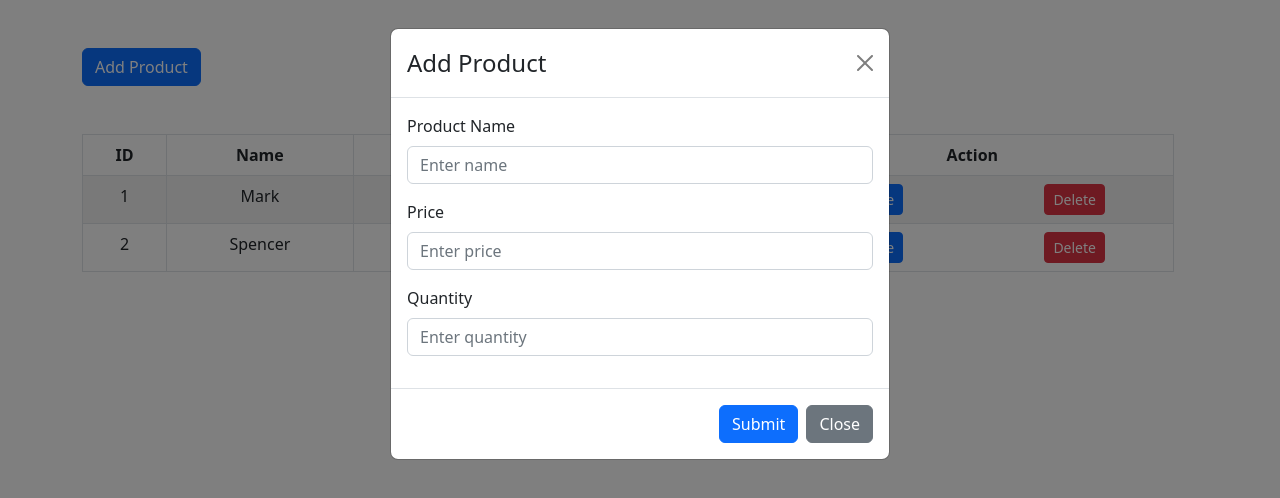
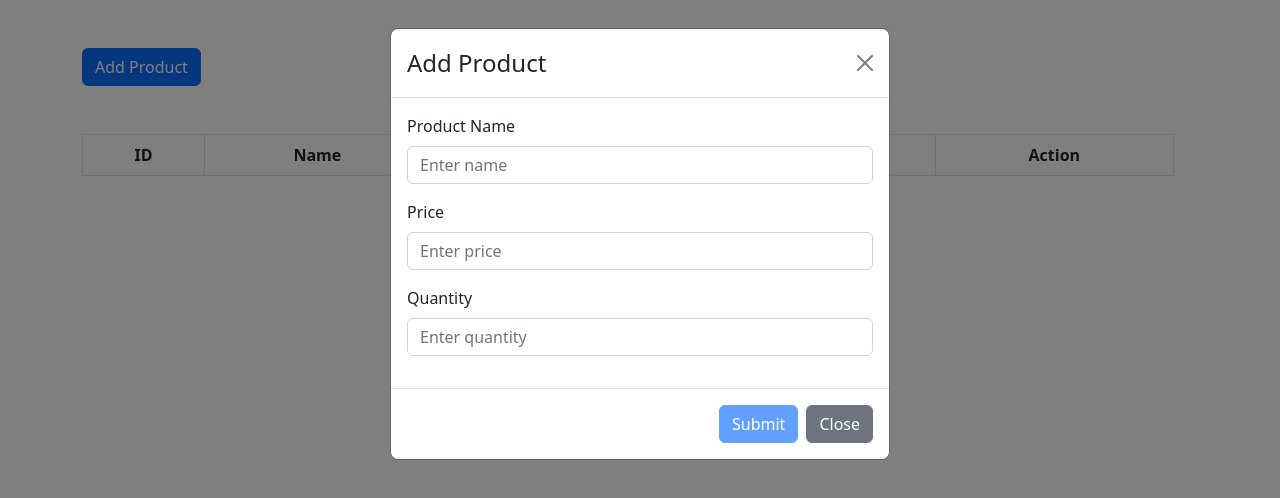
Before and after one commit to Opanpan/kucoin-app, a React (Create React App) app: page / in a window 1280 px wide. Both pictures are taken after a click on the button "Add Product". Shown: the top 498 px of the page. Built offline with nearby package versions, Linux system fonts and the light colour scheme.

Commit message:
Handle input item

```diff
--- a/src/components/CustomForm.jsx
+++ b/src/components/CustomForm.jsx
@@ -1,6 +1,50 @@
+import { useState } from 'react';
 import { Form, Button, Modal } from 'react-bootstrap';
+import { useDispatch } from 'react-redux';
+import { addItem } from '../store/features/storageSlice';
 
 export default function CustomForm(props) {
+  const dispatch = useDispatch();
+
+  const [name, setName] = useState('');
+  const [price, setPrice] = useState('');
+  const [quantity, setQuantity] = useState('');
+
+  const handleInputName = (e) => {
+    setName(e.target.value);
+  };
+
+  const handleInputPrice = (e) => {
+    setPrice(e.target.value);
+  };
+
+  const handleInputQuantity = (e) => {
+    setQuantity(e.target.value);
+  };
+
+  const resetForm = () => {
+    setName('');
+    setPrice('');
+    setQuantity('');
+  }
+
+  const handleSubmitInput = () => {
+    dispatch(
+      addItem({
+        name,
+        id: 0,
+        price: Number(price),
+        quantity: Number(quantity),
+      })
+    );
+    props.handleClose();
+    resetForm();
+  };
+
+  const isFormValidated = () => {
+    return name !== '' && price !== '' && quantity !== '';
+  };
+
   return (
     <Modal show={props.show} onHide={props.handleClose}>
       <Modal.Header closeButton>
@@ -10,22 +54,39 @@ export default function CustomForm(props) {
         <Form>
           <Form.Group className='mb-3'>
             <Form.Label>Product Name</Form.Label>
-            <Form.Control type='text' placeholder='Enter name' />
+            <Form.Control
+              onChange={handleInputName}
+              type='text'
+              placeholder='Enter name'
+            />
           </Form.Group>
 
           <Form.Group className='mb-3'>
             <Form.Label>Price</Form.Label>
-            <Form.Control type='number' placeholder='Enter price' />
+            <Form.Control
+              onChange={handleInputPrice}
+              type='number'
+              placeholder='Enter price'
+            />
           </Form.Group>
 
           <Form.Group className='mb-3'>
             <Form.Label>Quantity</Form.Label>
-            <Form.Control type='number' placeholder='Enter quantity' />
+            <Form.Control
+              onChange={handleInputQuantity}
+              type='number'
+              placeholder='Enter quantity'
+            />
           </Form.Group>
         </Form>
       </Modal.Body>
       <Modal.Footer>
-        <Button variant='primary' type='submit'>
+        <Button
+          disabled={!isFormValidated()}
+          onClick={handleSubmitInput}
+          variant='primary'
+          type='submit'
+        >
           Submit
         </Button>
         <Button variant='secondary' onClick={props.handleClose}>
--- a/src/components/CustomTable.jsx
+++ b/src/components/CustomTable.jsx
@@ -1,23 +1,31 @@
 import { Table, Row, Col, Button } from 'react-bootstrap';
+import { useSelector } from 'react-redux';
+
 
 export default function CustomTable() {
+    const items = useSelector(
+        (state) => state.storage.items
+    );
+
   return (
     <Table striped bordered hover>
       <thead>
         <tr>
-          <th class='text-center'>ID</th>
-          <th class='text-center'>Name</th>
-          <th class='text-center'>Price</th>
-          <th class='text-center'>Quantity</th>
-          <th class='text-center'>Action</th>
+          <th className='text-center'>ID</th>
+          <th className='text-center'>Name</th>
+          <th className='text-center'>Price</th>
+          <th className='text-center'>Quantity</th>
+          <th className='text-center'>Action</th>
         </tr>
       </thead>
       <tbody>
-        <tr>
-          <td class='text-center'>1</td>
-          <td class='text-center'>Mark</td>
-          <td class='text-center'>Rp. 1,000</td>
-          <td class='text-center'>1 Pcs</td>
+      {items.map((x, i) => {
+        return (
+            <tr key={i}>
+          <td className='text-center'>{x.id}</td>
+          <td className='text-center'>{x.name}</td>
+          <td className='text-center'>Rp. {x.price}</td>
+          <td className='text-center'>{x.quantity} Pcs</td>
           <td>
             <Row>
               <Col className='d-flex justify-content-center'>
@@ -31,24 +39,8 @@ export default function CustomTable() {
             </Row>
           </td>
         </tr>
-        <tr>
-          <td class='text-center'>2</td>
-          <td class='text-center'>Spencer</td>
-          <td class='text-center'>Rp. 2,000</td>
-          <td class='text-center'>1 Pcs</td>
-          <td>
-            <Row>
-              <Col className='d-flex justify-content-center'>
-                <Button size='sm'>Update</Button>
-              </Col>
-              <Col className='d-flex justify-content-center'>
-                <Button className='mt-5 mt-sm-0' size='sm' variant='danger'>
-                  Delete
-                </Button>
-              </Col>
-            </Row>
-          </td>
-        </tr>
+        )
+      })}
       </tbody>
     </Table>
   );
--- a/src/store/features/storageSlice.js
+++ b/src/store/features/storageSlice.js
@@ -2,6 +2,7 @@ import { createSlice } from '@reduxjs/toolkit';
 
 const initialState = {
   items: [],
+  totalCreatedItem: 0,
 };
 
 export const storageSlice = createSlice({
@@ -9,6 +10,8 @@ export const storageSlice = createSlice({
   initialState,
   reducers: {
     addItem: (state, data) => {
+      data.payload.id = state.totalCreatedItem + 1;
+      state.totalCreatedItem += 1;
       state.items.push(data.payload);
     },
   },
```
